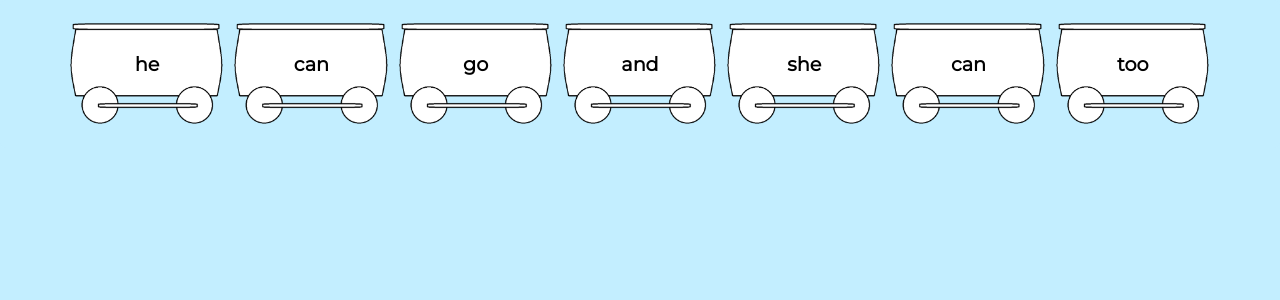
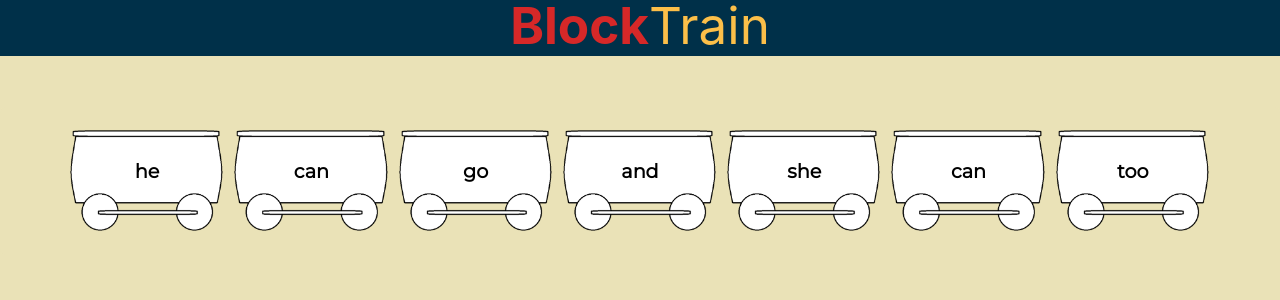
Before and after one commit to GDW1/BlockTrain, a React (Create React App) app in the folder blocktrain/: page / in a window 1280 px wide. Shown: the top 300 px of the page. Built offline with nearby package versions, Linux system fonts and the light colour scheme.

Commit message:
darylou - created header jsx and css, changed the colors, added header to app.js

```diff
--- a/blocktrain/src/App.js
+++ b/blocktrain/src/App.js
@@ -1,10 +1,12 @@
 import logo from './logo.svg';
 import './App.css';
+import Header from './components/Header.jsx'
 import Display from './components/Display.jsx'
 
 function App() {
   return (
     <div className="App">
+        <Header/>
         <Display/>
     </div>
   );
--- a/blocktrain/src/components/Display.css
+++ b/blocktrain/src/components/Display.css
@@ -1,11 +1,11 @@
 @import url('https://fonts.googleapis.com/css2?family=Montserrat&display=swap%27');
 
 :root{
-    --primary: #C3EEFF;
+    --primary: #eae2b7;
     --secondary: #C3EEFF;
     --tertiary: rgb(160, 160, 160);
     --firstAccent: #CABBE9;
-    --secondAccent: rgb(160, 160, 160);
+    --secondAccent: #003049;
 }
 
 .train{
--- /dev/null
+++ b/blocktrain/src/components/Header.css
@@ -0,0 +1,13 @@
+.headerBlock{
+    background-color: var(--secondAccent);
+    color: #fcbf49;
+    width: 100%;
+    font-size: 4vw;
+    margin-top: -4.5%;
+}
+
+.bold{
+    font-weight: bold;
+    color: #d62828;
+
+}
--- /dev/null
+++ b/blocktrain/src/components/Header.jsx
@@ -0,0 +1,17 @@
+/* Filename: Header.jsx; Last Updated: 10/21/2021
+ * Header.jsx displays the logo and top bar
+ */
+
+import React, { useState } from 'react'
+import './Header.css';
+
+function Header() {
+
+    return (
+        <div className = "headerBlock">
+            <p><span className = "bold">Block</span>Train</p>
+        </div>
+    )
+}
+
+export default Header
```
